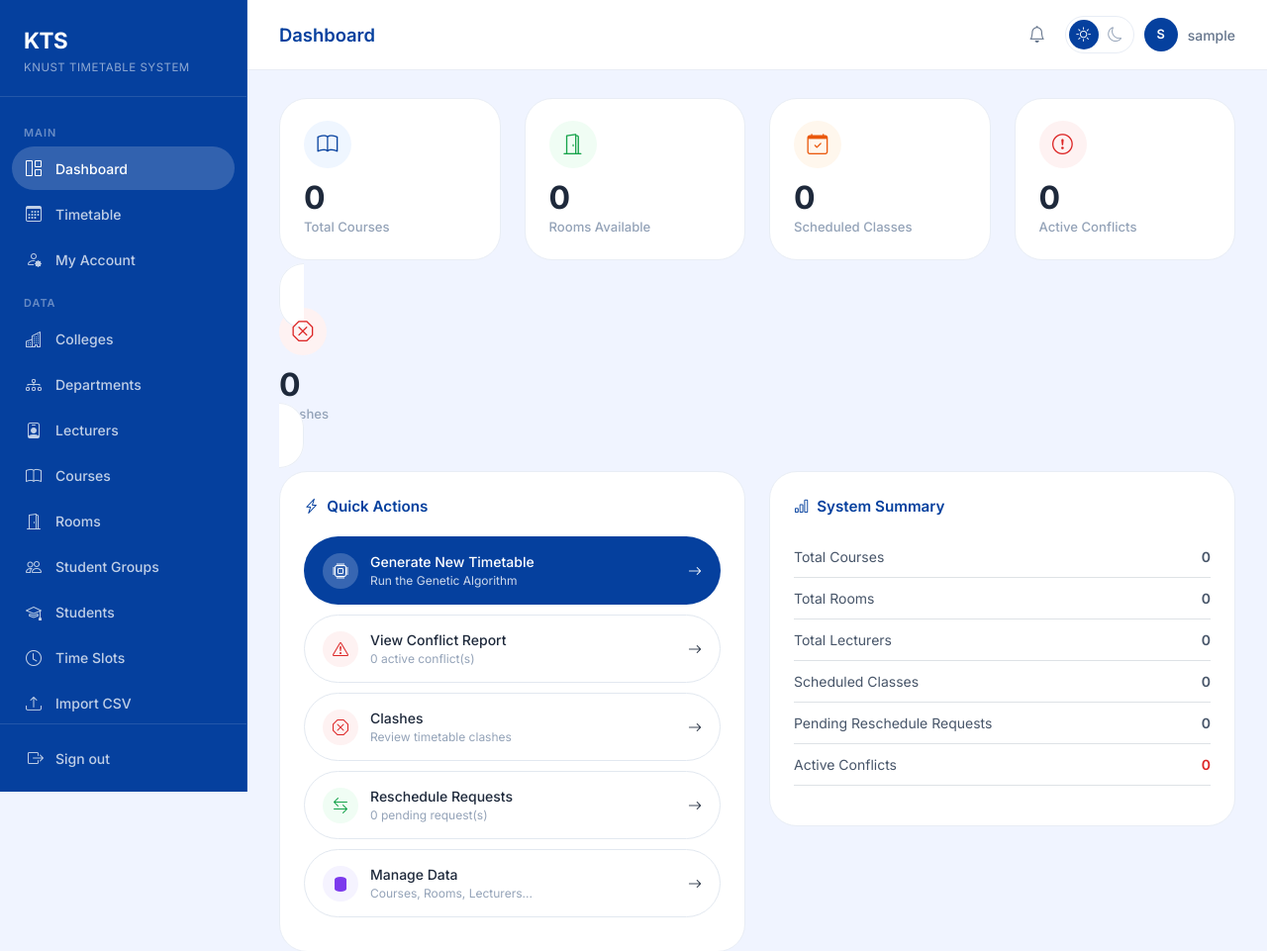
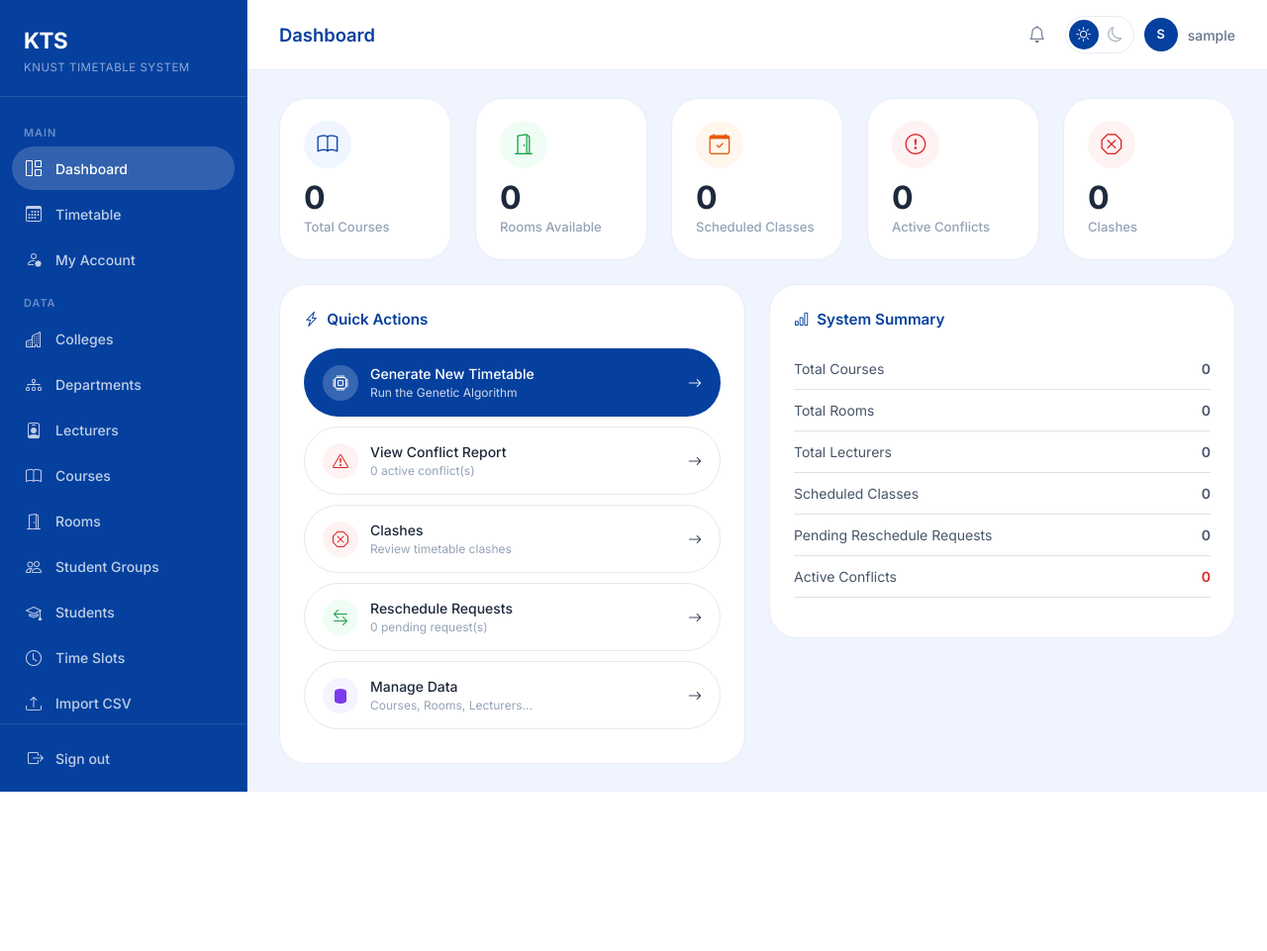
Before and after one commit to ChristaHaizel/KTS, a Django app: page / in a window 1280 px wide. Shown: the top 961 px of the page at 99% size. After the commit the page ends 800 px from the top, so only its background shows below. Run offline with Django 5.2, Linux system fonts and the light colour scheme; the visitor is signed in with stand-in values (Sample User, id 1); data that the repository does not hold is empty; some libraries are stand-ins or nearby versions.

Commit message:
Fix clashes dashboard card layout

```diff
--- a/scheduler/templates/scheduler/dashboard.html
+++ b/scheduler/templates/scheduler/dashboard.html
@@ -4,36 +4,36 @@
 {% block content %}
 
 <div class="row g-4 mb-4">
-    <div class="col-6 col-md-3">
+    <div class="col-6 col-md">
         <div class="stat-card">
             <div class="stat-icon blue"><i class="bi bi-book"></i></div>
             <div class="stat-number">{{ total_courses }}</div>
             <div class="stat-label">Total Courses</div>
         </div>
     </div>
-    <div class="col-6 col-md-3">
+    <div class="col-6 col-md">
         <div class="stat-card">
             <div class="stat-icon green"><i class="bi bi-door-open"></i></div>
             <div class="stat-number">{{ total_rooms }}</div>
             <div class="stat-label">Rooms Available</div>
         </div>
     </div>
-    <div class="col-6 col-md-3">
+    <div class="col-6 col-md">
         <div class="stat-card">
             <div class="stat-icon orange"><i class="bi bi-calendar-check"></i></div>
             <div class="stat-number">{{ total_entries }}</div>
             <div class="stat-label">Scheduled Classes</div>
         </div>
     </div>
-    <div class="col-6 col-md-3">
+    <div class="col-6 col-md">
         <div class="stat-card">
             <div class="stat-icon red"><i class="bi bi-exclamation-circle"></i></div>
             <div class="stat-number">{{ conflict_count }}</div>
             <div class="stat-label">Active Conflicts</div>
         </div>
     </div>
-    <div class="col-6 col-md-3">
-        <a href="{% url 'conflicts' %}" class="stat-card text-decoration-none">
+    <div class="col-6 col-md">
+        <a href="{% url 'conflicts' %}" class="stat-card text-decoration-none d-block h-100">
             <div class="stat-icon red"><i class="bi bi-x-octagon"></i></div>
             <div class="stat-number">{{ conflict_count }}</div>
             <div class="stat-label">Clashes</div>
```
